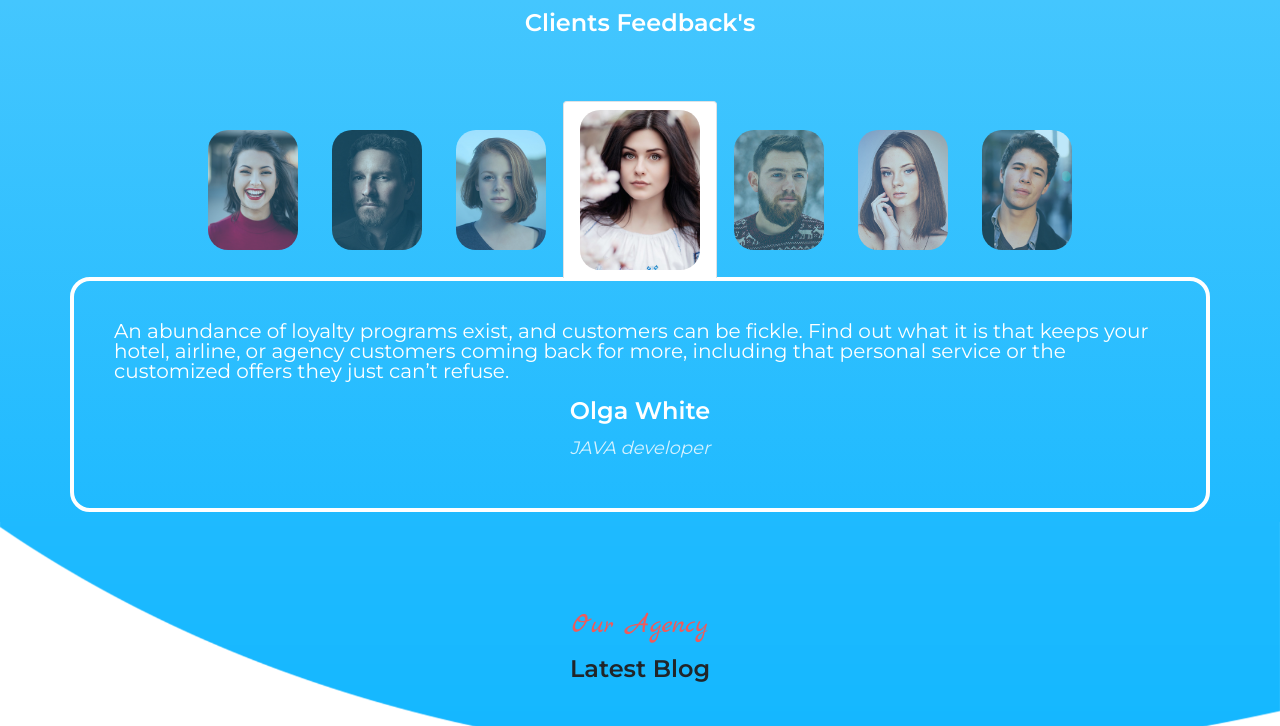
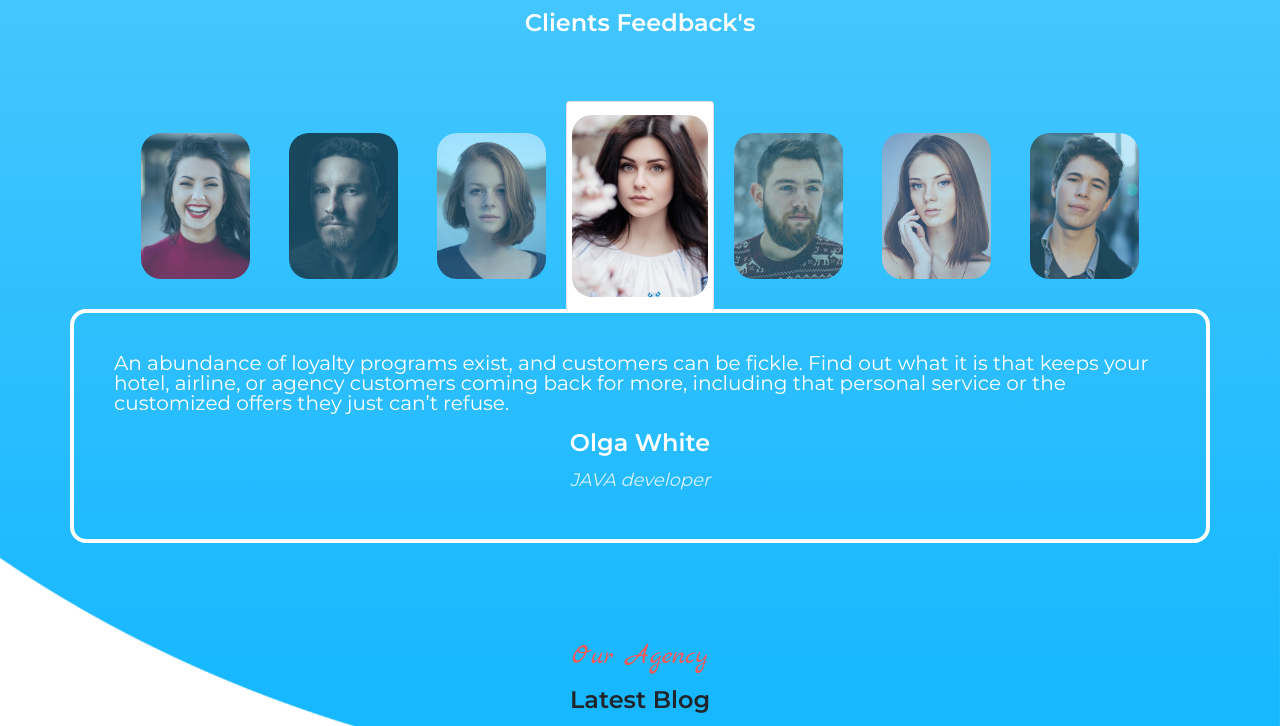
Before and after one commit to hitmax/ba-final-project-kirillov-travelagency, a plain HTML site: page index.html in a window 1280 px wide. Shown: the part 6790-7516 px from the top of the page. Drawn offline with nearby package versions, Linux system fonts and the light colour scheme.

Commit message:
make sect 10 client feedback adaptive

```diff
--- a/dev/styles/main.scss
+++ b/dev/styles/main.scss
@@ -708,22 +708,30 @@ header.container {
       .nav-item {
         display: flex;
         align-items: center;
+        text-align: center;
+        width: 13%;
 
+        .nav-link {
+          padding: 0.8rem 0.3rem;
+        }
 
         img {
-          width: 90px;
+          //width: 90px;
+          //width: 7.9%;
+          width: 80%;
           opacity: 0.7;
           border-radius: 20px;
 
           &:hover {
             opacity: 1;
           }
-        ;
         }
 
         .active {
           img {
-            width: 120px;
+            //width: 120px;
+            //width: 10.5%;
+            width: 100%;
             opacity: 1;
           }
 
@@ -736,8 +744,8 @@ header.container {
 
     .tab-content {
       border: 4px solid #fff;
-      border-radius: 20px;
-      padding: 40px;
+      border-radius: 1rem;
+      padding: 2.5rem;
 
       .tab-pane {
         color: #fff;
--- a/index.html
+++ b/index.html
@@ -1147,7 +1147,7 @@
                             discount travel site.
                         </blockquote>
                         <div class="feedback-footer">
-                            <h3>Nickolai Baskin</h3>
+                            <h3>Nickolai Baskov</h3>
                             <h4>Student</h4>
                         </div>
                     </div>
```
Also changed, not shown: dev/styles/main.css, 1 other file.
